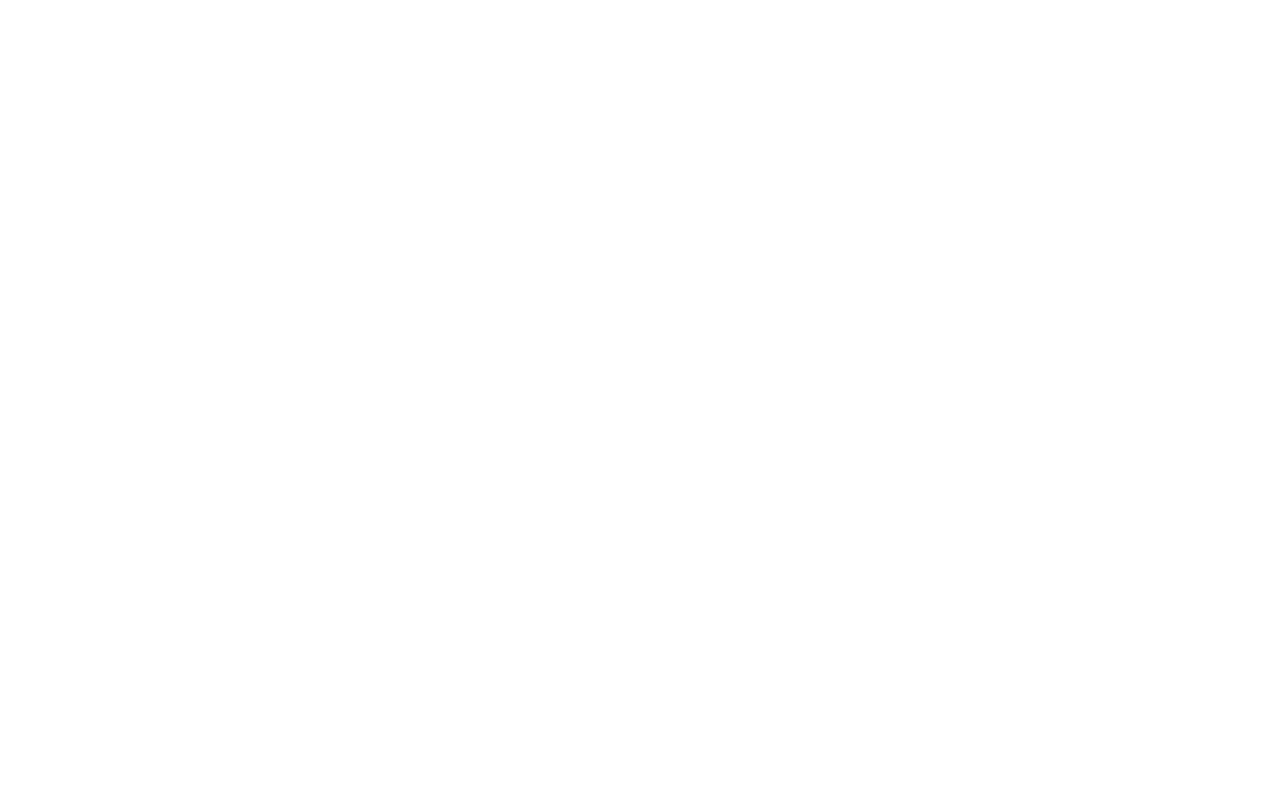
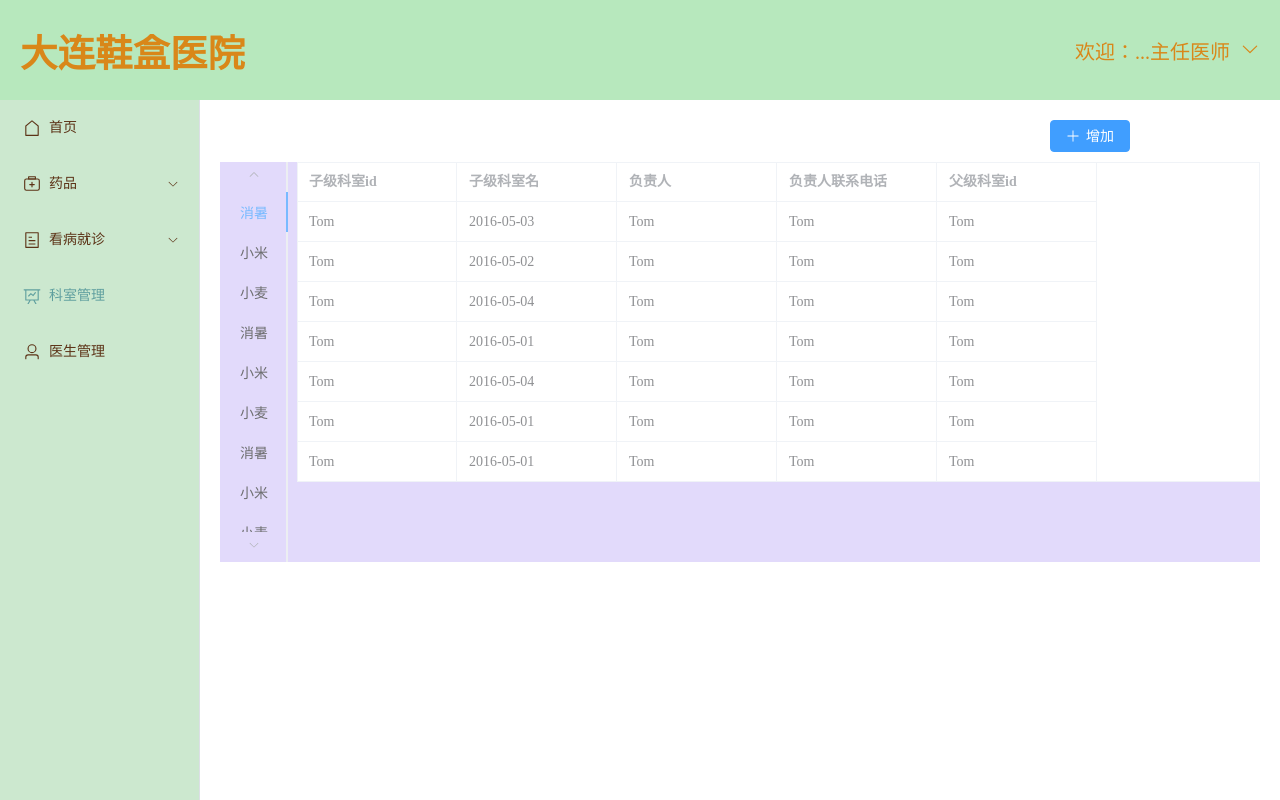
Before and after one commit to 123tsw/project, a Vue app: page /departmentmgt in a window 1280 px wide. Before the commit this address had no page. Built offline with nearby package versions, Linux system fonts and the light colour scheme.

Commit message:
zdh更新了路由

```diff
--- a/src/router/index.js
+++ b/src/router/index.js
@@ -8,6 +8,10 @@ import MedicineCj from '@/views/MedicineCj.vue'
 import MedicineGl from '@/views/MedicineGl.vue'
 import MedicineGy from '@/views/MedicineGy.vue'
 import UserList from '@/views/UserList.vue'
+import PatientTreatment from '@/views/PatientTreatment.vue'
+import DoctorZL from '@/views/DoctorZL.vue'
+import DepartmentMgt from '@/views/DepartmentMgt.vue'
+import GuaHao from '@/views/GuaHao.vue'
 
 const router = createRouter({
   history: createWebHistory(import.meta.env.BASE_URL),
@@ -23,18 +27,18 @@ const router = createRouter({
           component: Home,
         },
         {
-          path: 'medicine/cj',
-          name: 'medicineCj',
+          path: 'medicinecj',
+          name: 'medicinecj',
           component: MedicineCj,
         },
         {
-          path: 'medicine/gl',
-          name: 'medicineGl',
+          path: 'medicinegl',
+          name: 'medicinegl',
           component: MedicineGl,
         },
         {
-          path: 'medicine/gy',
-          name: 'medicineGy',
+          path: 'medicinegy',
+          name: 'medicinegy',
           component: MedicineGy,
         },
         {
@@ -43,10 +47,30 @@ const router = createRouter({
           component: User,
         },
         {
-          path:'user/list',
+          path:'userlist',
           name:'userlist',
           component:UserList
-        }
+        },
+        {
+          path:'patienttreatment',
+          name:'patienttreatment',
+          component:PatientTreatment
+        },
+        {
+          path:'doctorzL',
+          name:'doctorzL',
+          component:DoctorZL
+        },
+        {
+          path:'departmentmgt',
+          name:'departmentmgt',
+          component:DepartmentMgt
+        },
+        {
+          path:'guaHao',
+          name:'guaHao',
+          component:GuaHao
+        },
       ]
     },
     {
--- /dev/null
+++ b/src/views/DepartmentMgt.vue
@@ -0,0 +1,201 @@
+<template>
+    <div class="box1">
+
+        <el-dialog v-model="dialogVisible" title="增加" width="400">
+            <el-form :model="form" label-width="120px">
+                <el-form-item label="子级科室id" prop="id">
+                    <el-input v-model="form.id" />
+                </el-form-item>
+                <el-form-item label="子级科室名称" prop="name">
+                    <el-input v-model="form.name" />
+                </el-form-item>
+                <el-form-item label="负责人" prop="fzr">
+                    <el-input v-model="form.fzr" />
+                </el-form-item>
+                <el-form-item label="负责人姓名" prop="fzrname">
+                    <el-input v-model="form.fzrname" />
+                </el-form-item>
+                <el-form-item label="Resources">
+                    <el-radio-group v-model="form.resource">
+                        <el-radio label="禁用" />
+                        <el-radio label="开启" />
+                    </el-radio-group>
+                </el-form-item>
+                <template #footer>
+                <span class="dialog-footer">
+                    <el-button>取消</el-button>
+                    <el-button type="primary">添加</el-button>
+                </span>
+            </template>
+            </el-form>
+
+        </el-dialog>
+        <!-- 标签页 -->
+        <el-button type="primary" icon="Plus" @click="handleAdd">增加</el-button>
+        <el-tabs :tab-position="tabPosition" class="demo-tabs" @tab-click="handleClick" v-model="activeName">
+            <el-tab-pane v-for="item in list " :key="item.id" :label=item.dename>
+                <el-table :data="tableData" border style="width: 100%">
+                    <el-table-column prop="name" label="子级科室id" width="160" />
+                    <el-table-column prop="date" label="子级科室名" width="160" />
+                    <el-table-column prop="name" label="负责人" width="160" />
+                    <el-table-column prop="name" label="负责人联系电话" width="160" />
+                    <template>
+                        <el-table-column prop="name" label="科室状态" width="160" />
+                        <el-select v-model="value" class="m-2" placeholder="Select" size="small">
+    <el-option
+      v-for="item in options"
+      :key="item.value"
+      :label="item.label"
+      :value="item.value"
+    />
+  </el-select>
+                    </template>
+                    <el-table-column prop="name" label="父级科室id" width="160" />
+                </el-table>
+            </el-tab-pane>
+        </el-tabs>
+    </div>
+</template>
+
+<script setup>
+import { timePanelSharedProps } from 'element-plus/es/components/time-picker/src/props/shared';
+import { ref, reactive } from 'vue'
+//标签页
+const handleClick = () => {
+
+}
+
+const tabPosition = ref('left');
+
+/* const activeName = computed(() => list.value[0].dename) */
+//弹窗隐不隐藏
+const dialogVisible = ref(false)
+const handleAdd = () => {
+    dialogVisible.value = true
+}
+
+const form = reactive({
+    id: '',
+    name: '',
+    fzr: '',
+    fzrname: ''
+})
+const rules = reactive({
+    name: [
+        { required: true, message: 'id不能为空', trigger: 'blur' },
+    ],
+    title: [
+        { required: true, message: '科室名称不能为空', trigger: 'blur' },
+    ],
+    price: [
+        { required: true, message: '负责人不能为空', trigger: 'blur' },
+    ],
+    info: [
+        { required: true, message: '负责人姓名不能为空', trigger: 'blur' },
+    ],
+})
+let list = [
+    { id: 1, dename: '消暑' },
+    { id: 2, dename: '小米' },
+    { id: 3, dename: '小麦' },
+    { id: 1, dename: '消暑' },
+    { id: 2, dename: '小米' },
+    { id: 3, dename: '小麦' },
+    { id: 1, dename: '消暑' },
+    { id: 2, dename: '小米' },
+    { id: 3, dename: '小麦' },
+    { id: 1, dename: '消暑' },
+    { id: 2, dename: '小米' },
+    { id: 3, dename: '小麦' },
+    { id: 1, dename: '消暑' },
+    { id: 2, dename: '小米' },
+    { id: 3, dename: '小麦' },
+    { id: 1, dename: '消暑' },
+    { id: 2, dename: '小米' },
+    { id: 3, dename: '小麦' },
+]
+let list2 = [
+    { id: 1, dename: '消暑' },
+    { id: 2, dename: '小米' },
+    { id: 3, dename: '小麦' },
+    { id: 1, dename: '消暑' },
+    { id: 2, dename: '小米' },
+    { id: 3, dename: '小麦' },
+    { id: 1, dename: '消暑' },
+    { id: 2, dename: '小米' },
+    { id: 3, dename: '小麦' },
+    { id: 1, dename: '消暑' },
+    { id: 2, dename: '小米' },
+    { id: 3, dename: '小麦' },
+    { id: 1, dename: '消暑' },
+    { id: 2, dename: '小米' },
+    { id: 3, dename: '小麦' },
+    { id: 1, dename: '消暑' },
+    { id: 2, dename: '小米' },
+    { id: 3, dename: '小麦' },
+]
+const tableData = [
+    {
+        date: '2016-05-03',
+        name: 'Tom',
+        address: 'No. 189, Grove St, Los Angeles',
+    },
+    {
+        date: '2016-05-02',
+        name: 'Tom',
+        address: 'No. 189, Grove St, Los Angeles',
+    },
+    {
+        date: '2016-05-04',
+        name: 'Tom',
+        address: 'No. 189, Grove St, Los Angeles',
+    },
+    {
+        date: '2016-05-01',
+        name: 'Tom',
+        address: 'No. 189, Grove St, Los Angeles',
+    },
+    {
+        date: '2016-05-04',
+        name: 'Tom',
+        address: 'No. 189, Grove St, Los Angeles',
+    },
+    {
+        date: '2016-05-01',
+        name: 'Tom',
+        address: 'No. 189, Grove St, Los Angeles',
+    },
+    {
+        date: '2016-05-01',
+        name: 'Tom',
+        address: 'No. 189, Grove St, Los Angeles',
+    },
+
+]
+
+
+</script>
+
+<style scoped>
+/* .box1 {
+    margin: 150px 100px;
+    width: 700px;
+    height: 400px;
+} */
+
+.box1 .el-button {
+    margin-left: 830px;
+    margin-bottom: 10px;
+}
+
+.demo-tabs {
+
+    height: 400px;
+    background-color: #d6cbfa;
+    opacity: .7;
+    font-size: 30px;
+}
+.el-tabs{
+    margin-bottom: 30px;
+}
+</style>
--- a/src/views/Index.vue
+++ b/src/views/Index.vue
@@ -31,22 +31,32 @@
                         <el-menu-item index="/home">
                             <el-icon><House /></el-icon> 首页
                         </el-menu-item>
+
                         <el-sub-menu index="/">
                             <template #title>
                                 <el-icon><FirstAidKit /></el-icon>
                                 <span>药品</span>
                             </template>
-                                <el-menu-item index="/medicine/gl"><el-icon><Notebook /></el-icon>药品管理</el-menu-item>
-                                <el-menu-item index="/medicine/gy"><el-icon><Van /></el-icon>供应商管理</el-menu-item>
-                                <el-menu-item index="/medicine/cj"><el-icon><OfficeBuilding /></el-icon>厂家管理</el-menu-item>
-                            </el-sub-menu>
-                        <el-menu-item index="/user">
-                            <el-icon><Memo /></el-icon> 看病就诊
-                        </el-menu-item>
-                        <el-menu-item index="4">
+                            <el-menu-item index="/medicinegl"><el-icon><Notebook /></el-icon>药品管理</el-menu-item>
+                            <el-menu-item index="/medicinegy"><el-icon><Van /></el-icon>供应商管理</el-menu-item>
+                            <el-menu-item index="/medicinecj"><el-icon><OfficeBuilding /></el-icon>厂家管理</el-menu-item>
+                        </el-sub-menu>
+
+                        <el-sub-menu index="/">
+                            <template #title>
+                                <el-icon><Tickets /></el-icon>
+                                <span>看病就诊</span>
+                            </template>
+                            <el-menu-item index="/guaHao"><el-icon><Cellphone /></el-icon>挂号</el-menu-item>
+                            <el-menu-item index="/user"><el-icon><CirclePlus /></el-icon>新开就诊</el-menu-item>
+                            <el-menu-item index="/userlist"><el-icon><FolderAdd /></el-icon>患者库</el-menu-item>
+                        </el-sub-menu>
+
+                        <el-menu-item index="/departmentmgt">
                             <el-icon><DataLine /></el-icon> 科室管理
                         </el-menu-item>
-                        <el-menu-item index="5">
+
+                        <el-menu-item index="/patienttreatment">
                             <el-icon><User /></el-icon> 医生管理
                         </el-menu-item>
 
--- a/src/views/PatientTreatment.vue
+++ b/src/views/PatientTreatment.vue
@@ -98,7 +98,7 @@ const handleSx = () => {
 
 //医生资料
 const handleDoctor = () => {
-    router.push('/DoctorZL')
+    router.push('/doctorzL')
 }
 //编辑
 const handleEdit = () => {
```
